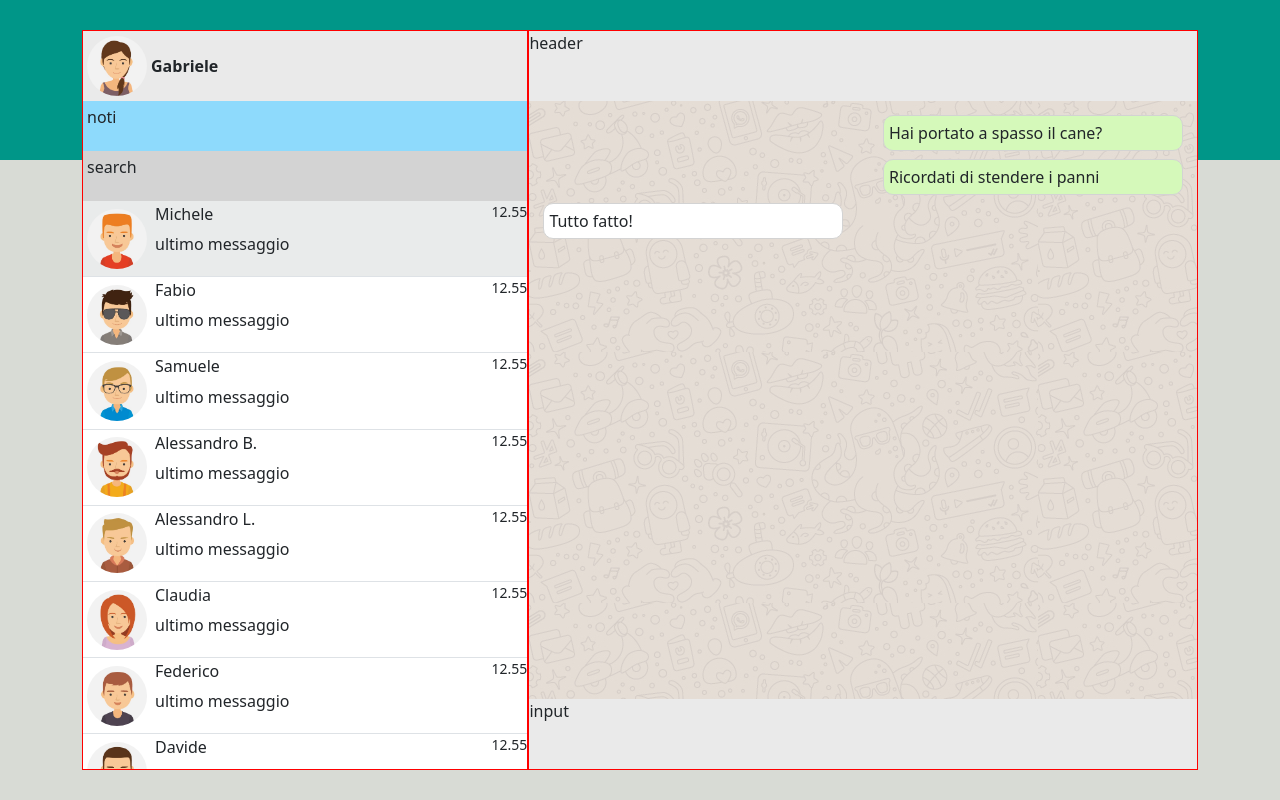
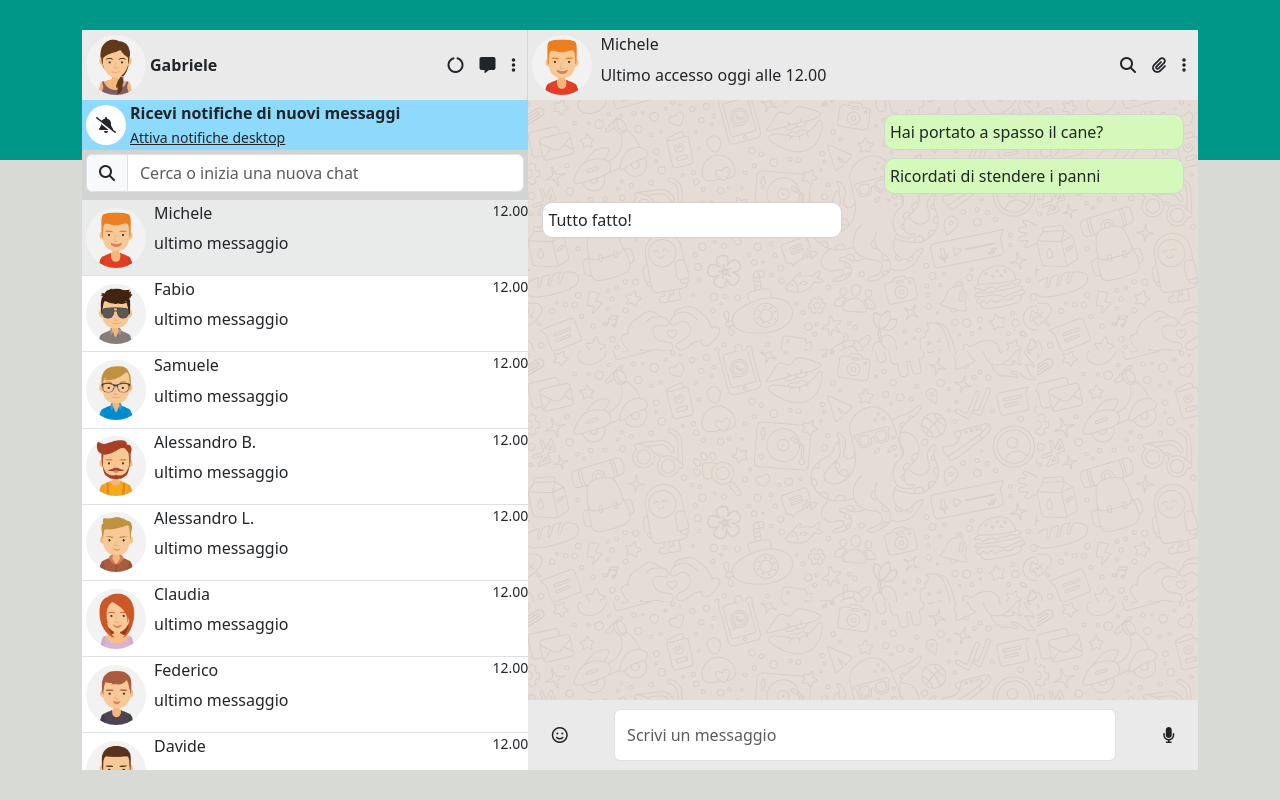
Before and after one commit to Gabrielesuma/vue-boolzapp, a plain HTML site: page index.html in a window 1280 px wide. Drawn offline with nearby package versions, Linux system fonts and the light colour scheme.

Commit message:
milestone 1 2 completed

```diff
--- a/css/style.css
+++ b/css/style.css
@@ -57,6 +57,25 @@
     border-bottom: 1px solid lightgrey;
 }
 
+.ml-auto{
+    margin-left: auto;
+}
+
+.bell{
+    width: 40px;
+    height: 40px;
+    background-color: white;
+    border-radius: 50%;
+}
+
+.underline{
+    text-decoration: underline;
+}
+
+.border-right{
+    border-right: 1px solid lightgrey;
+}
+
 /*right side*/
 
 #header-right{
@@ -74,6 +93,11 @@
     overflow-y: auto;
     padding: 10px;
     background-image: url('../img/mine.jpg');
+}
+
+#header-right img{
+    width: 60px;
+    border-radius: 50%;
 }
 
 /*dynamic class*/
--- a/index.html
+++ b/index.html
@@ -4,6 +4,9 @@
 <head>
     <meta charset="UTF-8">
     <meta name="viewport" content="width=device-width, initial-scale=1.0">
+    <link rel="stylesheet" href="https://cdnjs.cloudflare.com/ajax/libs/font-awesome/6.5.2/css/all.min.css"
+        integrity="sha512-SnH5WK+bZxgPHs44uWIX+LLJAJ9/2PkPKZ5QiAj6Ta86w+fsb2TkcmfRyVX3pBnMFcV7oQPJkl9QevSCWr3W6A=="
+        crossorigin="anonymous" referrerpolicy="no-referrer" />
     <link href="https://cdn.jsdelivr.net/npm/bootstrap@5.3.3/dist/css/bootstrap.min.css" rel="stylesheet"
         integrity="sha384-QWTKZyjpPEjISv5WaRU9OFeRpok6YctnYmDr5pNlyT2bRjXh0JMhjY6hW+ALEwIH" crossorigin="anonymous">
     <link rel="stylesheet" href="css/style.css">
@@ -15,15 +18,36 @@
 <body>
     <div id="app">
         <div class="container h-100 d-flex">
-            <div id="left" class="gs-debug">
-                <div id="header-left" class="d-flex align-items-center p-1">
+            <div id="left">
+                <div id="header-left" class="d-flex align-items-center p-1 border-right">
                     <img src="img/avatar_io.jpg" alt="me">
                     <div class="m-1"><b>Gabriele</b></div>
+                    <div class="ml-auto">
+                        <i class="fa-solid fa-circle-notch p-2"></i>
+                        <i class="fa-solid fa-message p-2"></i>
+                        <i class="fa-solid fa-ellipsis-vertical p-2"></i>
+                    </div>
                 </div>
-                <div id="notification" class="p-1">noti</div>
-                <div id="search" class="p-1">search</div>
+                <div id="notification" class="d-flex align-items-center p-1">
+                    <div class="bell text-center align-content-center">
+                        <i class="fa-solid fa-bell-slash"></i>
+                    </div>
+                    <div class="p-1">
+                        <b>Ricevi notifiche di nuovi messaggi</b>
+                        <div><small class="underline">Attiva notifiche desktop</small></div>
+                    </div>
+                </div>
+                <div id="search" class="p-1">
+                    <div class="input-group mb-3">
+                        <span class="input-group-text">
+                            <i class="fa-solid fa-magnifying-glass"></i>
+                        </span>
+                        <input type="text" class="form-control" placeholder="Cerca o inizia una nuova chat">
+                      </div>
+                </div>
                 <div id="contacts">
-                    <div class="contact d-flex border-bottom" :class="{'active': activeContact === contact.id}" v-for="(contact, intex) in contacts" :key="contact.id">
+                    <div class="contact d-flex border-bottom" :class="{'active': activeContact === contact.id}"
+                        v-for="(contact, intex) in contacts" :key="contact.id" @click="changeContact(contact.id)">
                         <div class="align-content-center m-1">
                             <img :src="contact.avatar" :alt="contact.name">
                         </div>
@@ -31,18 +55,37 @@
                             <h6>{{contact.name}}</h6>
                             <p>ultimo messaggio</p>
                         </div>
-                        <small class="time ms-auto">12.55</small>
+                        <small class="time ms-auto">12.00</small>
                     </div>
                 </div>
             </div>
-            <div id="right" class="gs-debug">
-                <div id="header-right">header</div>
+            <div id="right">
+                <div id="header-right" class="d-flex align-items-center justify-content-between p-1">
+                    <div class="d-flex align-items-center">
+                        <div>
+                            <img :src="contacts[activeContact - 1].avatar" :alt="contacts[activeContact - 1].name">
+                        </div>
+                        <div class="pt-3 p-2">
+                            <h6>{{contacts[activeContact - 1].name}}</h6>
+                            <p>Ultimo accesso oggi alle 12.00</p>
+                        </div>
+                    </div>
+                    <div>
+                        <i class="fa-solid fa-magnifying-glass p-2"></i>
+                        <i class="fa-solid fa-paperclip p-2"></i>
+                        <i class="fa-solid fa-ellipsis-vertical p-2"></i>
+                    </div>
+                </div>
                 <div id="chat-container">
                     <div class="p-1" v-for="(msg,index) in activeContacts.messages">
                         <div class="msg" :class="msg.status">{{msg.message}}</div>
                     </div>
                 </div>
-                <div id="right-input">input</div>
+                <div id="right-input" class="d-flex align-items-center justify-content-around">
+                    <i class="fa-regular fa-face-smile"></i>
+                    <input type="text" class="form-control w-75 h-75" placeholder="Scrivi un messaggio">
+                    <i class="fa-solid fa-microphone"></i>
+                </div>
             </div>
         </div>
     </div>
--- a/js/script.js
+++ b/js/script.js
@@ -6,11 +6,13 @@ createApp({
     data(){
         return{
             contacts: contacts,
-            activeContact: 1
+            activeContact: 1,
         }
     },
     methods:{
-
+        changeContact(id){
+            this.activeContact = id;
+        }
     },
     computed:{
         activeContacts(){
```
